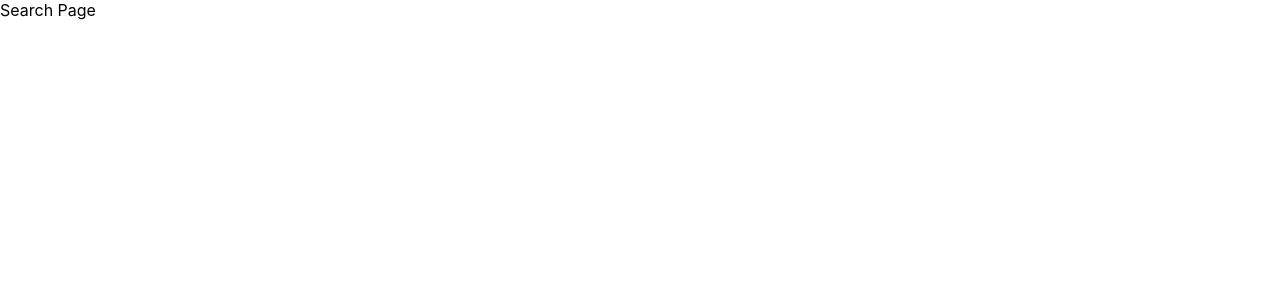
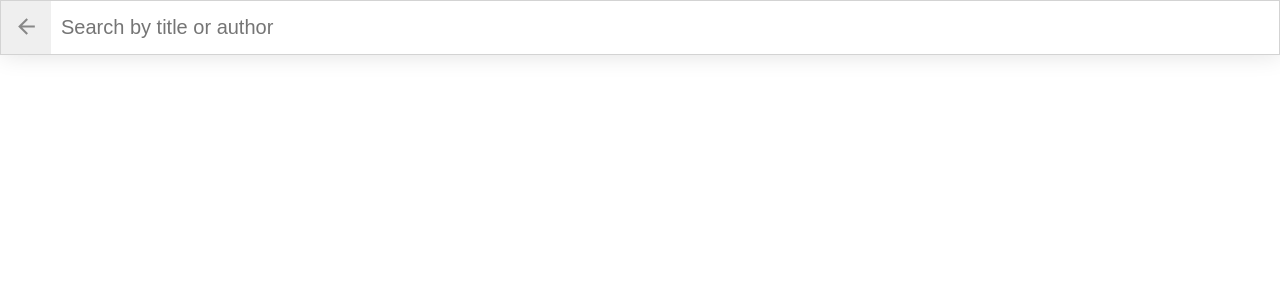
Before and after one commit to john-martinez/udacity-books-read-app, a React (Create React App) app: page /search in a window 1280 px wide. Shown: the top 300 px of the page. Built offline with nearby package versions, Linux system fonts and the light colour scheme.

Commit message:
feat: searchbar component implemented

```diff
--- a/src/components/searchBar/searchBar.jsx
+++ b/src/components/searchBar/searchBar.jsx
@@ -0,0 +1,16 @@
+import React from 'react';
+import './searchBar.scss';
+
+export default function SearchBar(){
+  return(
+    <div className="search-bar">
+      <input
+        className="search-bar__input"
+        type="text"
+        aria-label="search bar"
+        name="search"
+        placeholder="Search by title or author"
+      />
+    </div>
+  );
+}
--- a/src/components/searchBar/searchBar.scss
+++ b/src/components/searchBar/searchBar.scss
@@ -0,0 +1,11 @@
+.search-bar {
+
+  &__input {
+    display: block;
+    flex-grow: 1;
+    padding: 15px 10px;
+    font-size: 1.25em;
+    border: none;
+    outline: none;
+  }
+}
--- a/src/pages/searchPage/searchPage.jsx
+++ b/src/pages/searchPage/searchPage.jsx
@@ -1,10 +1,18 @@
 import React, { Component } from 'react';
+import SearchBar from '../../components/searchBar/searchBar';
+import arrowBack from '../../assets/icons/arrow-back.svg';
+import './searchPage.scss';
 
 export default class SearchPage extends Component {
   render(){
     return(
       <main className="search-page">
-        Search Page
+        <div className="search-page__header">
+          <button className="search-page__image">
+            <img src={arrowBack} alt="back arrow"  />
+          </button>
+          <SearchBar />
+        </div>
       </main>
     );
   }
--- a/src/pages/searchPage/searchPage.scss
+++ b/src/pages/searchPage/searchPage.scss
@@ -0,0 +1,19 @@
+.search-page {
+
+  &__header {
+    display: flex;
+    width: 100%;
+    box-shadow: 1px 0 25px rgba(0,0,0,0.12);
+    border: 1px solid lightgray;
+  }
+
+  &__image {
+    width: 50px;
+    border: none;
+    outline: none;
+    > img {
+      width: 25px;
+    }
+  }
+
+}
```
